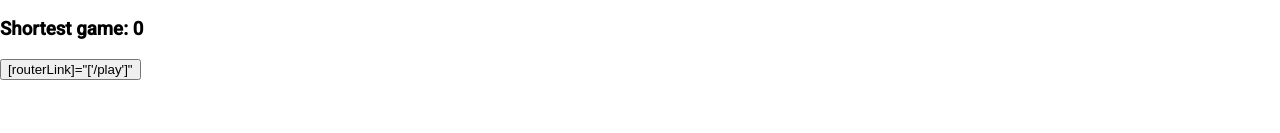
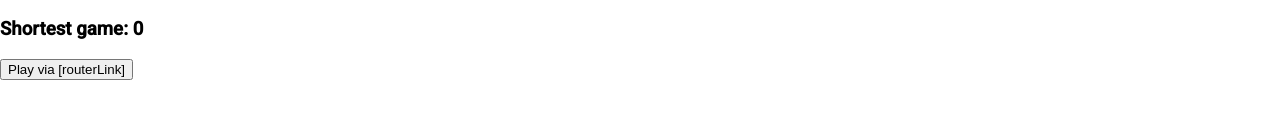
Before and after one commit to 2021-spring-afe-mowe/tca-foo-angular, an Angular app: page / in a window 1280 px wide. Shown: the part 167-300 px from the top of the page. Built offline with nearby package versions, Linux system fonts and the light colour scheme.

Commit message:
Oops, proper test of [routerLink]

```diff
--- a/src/app/home/home.component.html
+++ b/src/app/home/home.component.html
@@ -21,6 +21,8 @@
     Shortest game: {{ gameTimeStats.shortest }}
 </h3>
 
-<button>
+<button
     [routerLink]="['/play']"
+>
+    Play via [routerLink]
 </button>
```
Also changed, not shown: 3 other files (tests, documents, lock files or other folders).
